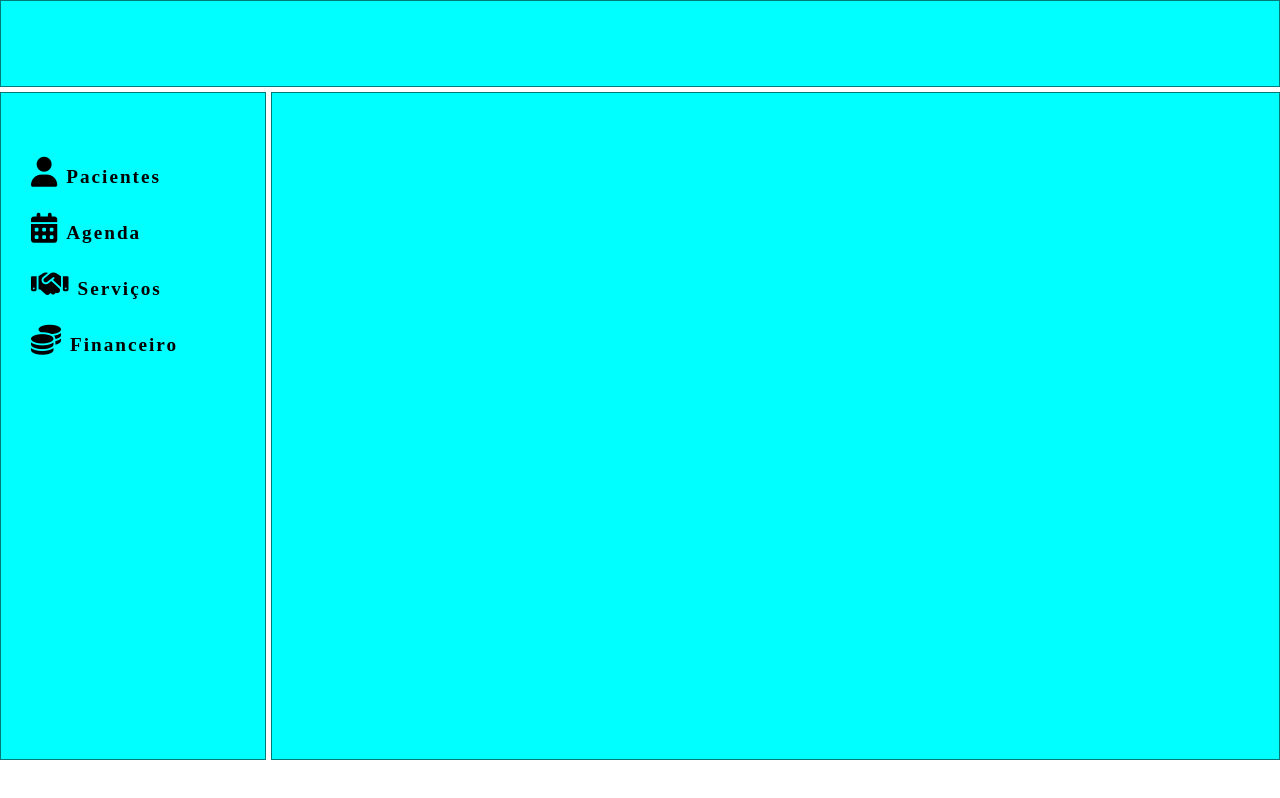
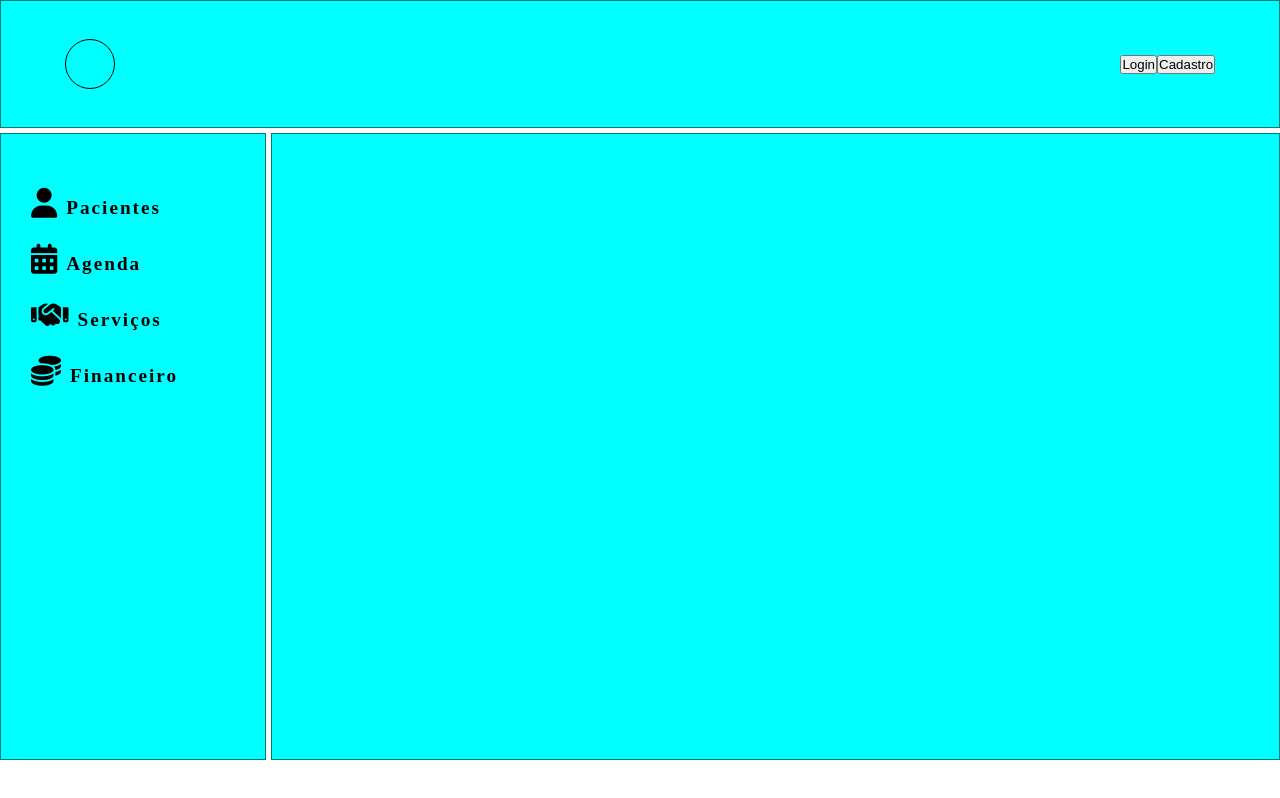
Before and after one commit to FrontEndPront/Prontuario, a plain HTML site: page prontuario/index.html in a window 1280 px wide. Drawn offline with Linux system fonts and the light colour scheme.

Commit message:
Ace e Fer - Header style and construction

```diff
--- a/prontuario/index.html
+++ b/prontuario/index.html
@@ -13,7 +13,13 @@
     <div class="main">
         <!-- INICIO do HEADER -->
         <div class="header shadow">
-
+            <div class="logo">
+                <div class="circulo"></div>
+            </div>
+            <div class="login">
+                <button id="btnLogin" class="btn">Login</button>
+                <button id="btnCadastro" class="btn">Cadastro</button>
+            </div>
         </div>
         <!-- FIM do HEADER -->
 
--- a/prontuario/style.css
+++ b/prontuario/style.css
@@ -22,6 +22,13 @@
 
 .shadow {
     border: 1px solid rgba(0, 0, 0, 0.527);
+}
+
+.circulo {
+    height: 50px;
+    width: 50px;
+    border-radius: 50px;
+    border: 1px solid black;
 }
 
 
@@ -55,6 +62,29 @@ body {
 .header {
     grid-area: a;
     background-color: aqua;
+    display: flex;
+}
+
+.header .logo {
+    display: flex;
+    justify-content: flex-start;
+    align-items: center;
+    flex: 0 0 50%;
+    max-width: 50%;
+    padding-left: 5%;
+}
+
+.header .login {
+    display: flex;
+    justify-content: flex-end;
+    align-items: center;
+    flex: 0 0 50%;
+    max-width: 50%;
+    padding-right: 5%;
+}
+
+.btn {
+
 }
 
 .navbar {
```
